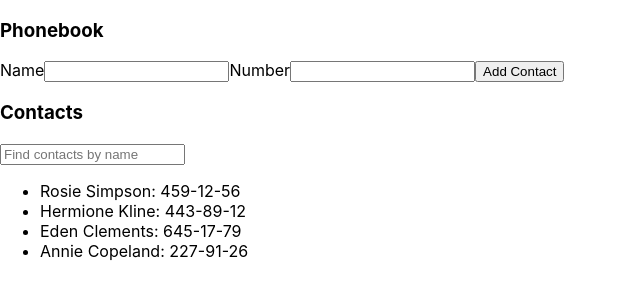
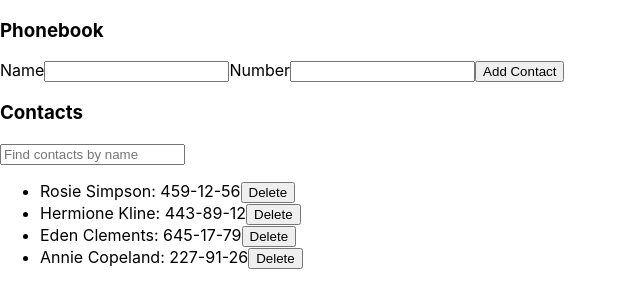
Before and after one commit to nedinix/goit-react-hw-08-phonebook, a React (Create React App) app: page / in a window 1280 px wide. Shown: the top 308 px of the page, without its empty margins (0-640 px from the left). Built offline with nearby package versions, Linux system fonts and the light colour scheme.

Commit message:
summary - delete contact func

```diff
--- a/src/components/App.jsx
+++ b/src/components/App.jsx
@@ -42,6 +42,12 @@ class App extends Component {
     );
   };
 
+  deleteContact = contactId => {
+    this.setState(prevState => ({
+      contacts: prevState.contacts.filter(({ id }) => id !== contactId),
+    }));
+  };
+
   render() {
     const { filter } = this.state;
     const filteredContacts = this.getFilteredContacts();
@@ -56,7 +62,10 @@ class App extends Component {
           <h3>Contacts</h3>
           <FilterInput value={filter} onChange={this.handleFilterChange} />
           {filteredContacts.length > 0 && (
-            <Contacts contacts={filteredContacts} />
+            <Contacts
+              contacts={filteredContacts}
+              onDeleteContact={this.deleteContact}
+            />
           )}
         </div>
       </div>
--- a/src/components/Contacts/Contacts.jsx
+++ b/src/components/Contacts/Contacts.jsx
@@ -1,21 +1,28 @@
 import React from 'react';
+import PropTypes from 'prop-types';
 
-const Contacts = ({ contacts }) => {
-  // console.log('contacts', contacts);
-  return (
+const Contacts = ({ contacts, onDeleteContact }) => (
   <ul>
-      {contacts.map(({ id, name, number }) => {
-        // console.log(id, name, number);
-        return (
+    {contacts.map(({ id, name, number }) => (
       <li key={id}>
         <span>
           {name}: {number}
         </span>
+        <button onClick={() => onDeleteContact(id)}>Delete</button>
       </li>
-        );
-      })}
+    ))}
   </ul>
 );
+
+Contacts.propTypes = {
+  contacts: PropTypes.arrayOf(
+    PropTypes.exact({
+      id: PropTypes.string,
+      name: PropTypes.string,
+      number: PropTypes.string,
+    })
+  ),
+  onDeleteContact: PropTypes.func.isRequired,
 };
 
 export default Contacts;
--- a/src/components/Filter/Filter.jsx
+++ b/src/components/Filter/Filter.jsx
@@ -1,4 +1,5 @@
 import React from 'react';
+import PropTypes from 'prop-types';
 
 const FilterInput = ({ value, onChange }) => {
   return (
@@ -13,4 +14,9 @@ const FilterInput = ({ value, onChange }) => {
   );
 };
 
+FilterInput.propTypes = {
+  value: PropTypes.string.isRequired,
+  onChange: PropTypes.func.isRequired,
+};
+
 export default FilterInput;
--- a/src/components/Form/Form.js
+++ b/src/components/Form/Form.js
@@ -1,5 +1,6 @@
 import React, { Component } from 'react';
 import { nanoid } from 'nanoid';
+import PropTypes from 'prop-types';
 
 class Form extends Component {
   state = {
@@ -7,8 +8,15 @@ class Form extends Component {
     number: '',
   };
 
-  nameInputId = nanoid(3);
-  numberInputId = nanoid(3);
+  static propTypes = {
+    state: PropTypes.shape({
+      name: PropTypes.string,
+      number: PropTypes.string,
+    }),
+  };
+
+  nameInputId = nanoid();
+  numberInputId = nanoid();
 
   generateId = () => nanoid();
 
```
Lines whose indentation alone changed are shown as unchanged.
